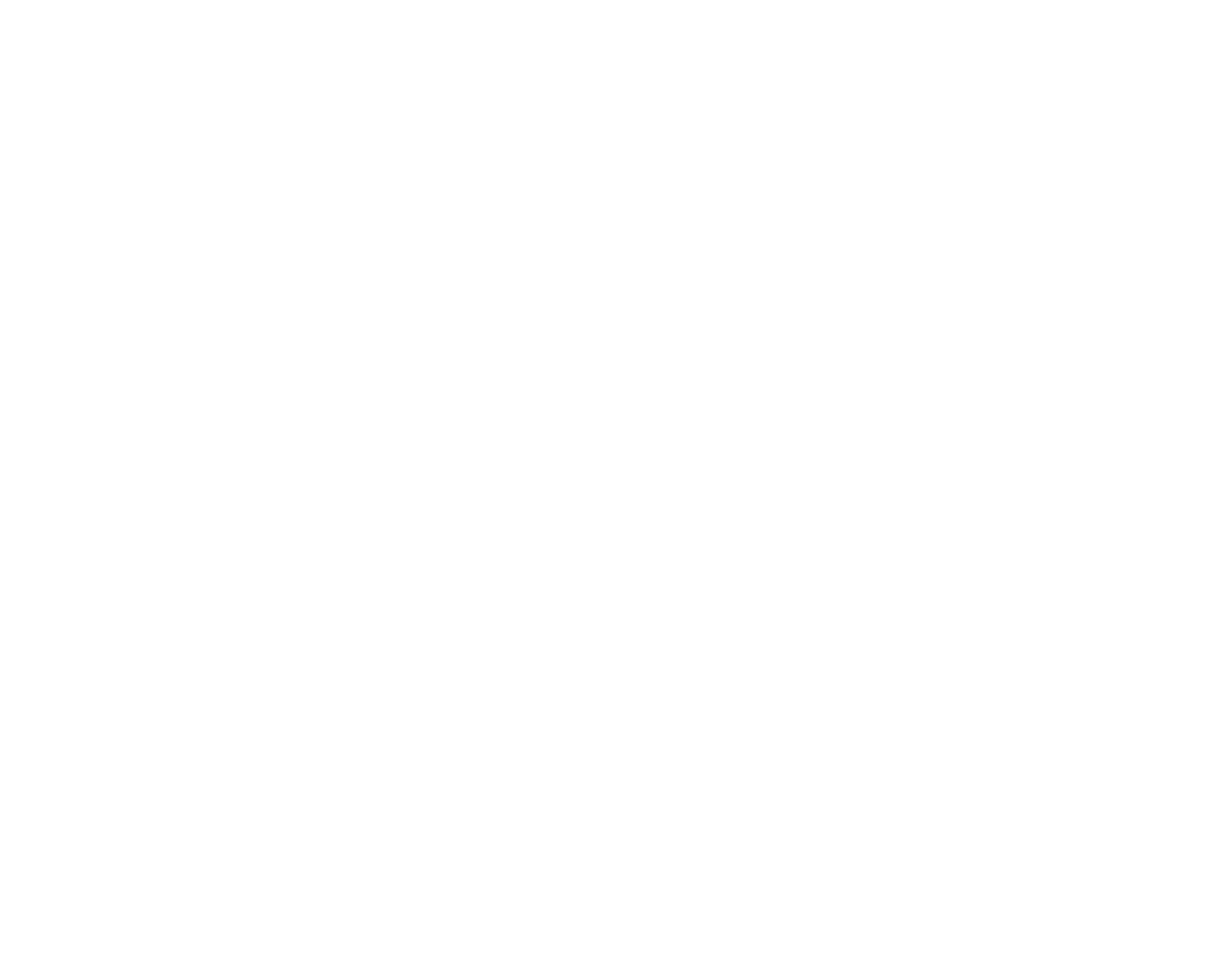
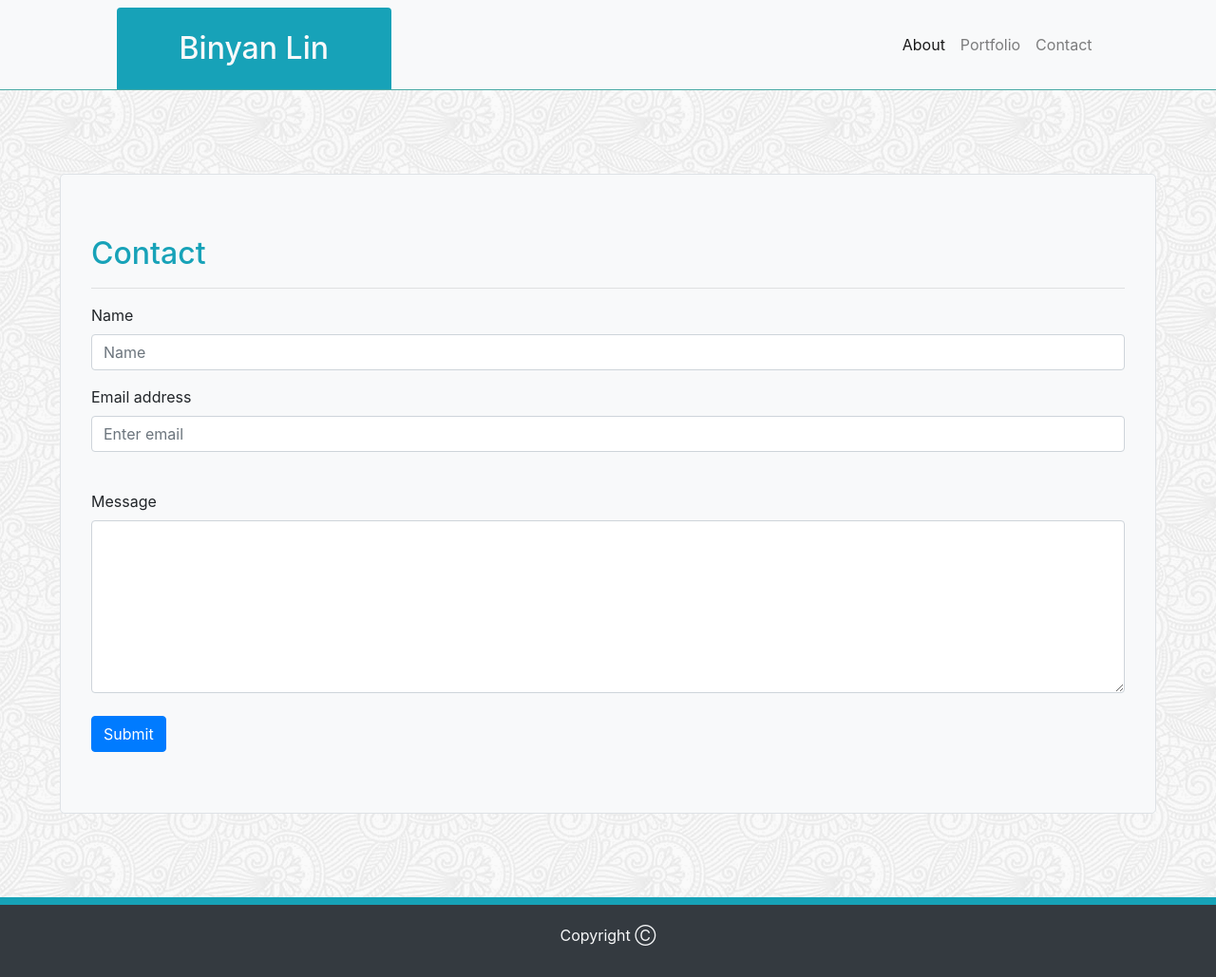
Before and after one commit to binyanlin/Bootstrap-Portfolio, a plain HTML site: page contact.html in a window 1280 px wide. Shown: the whole page at 95% size. Before the commit the page ends 800 px from the top, so only its background shows below. Drawn offline with nearby package versions, Linux system fonts and the light colour scheme.

Commit message:
drafted contacts page, still need to tweak portfolio alignment

```diff
--- a/contact.html
+++ b/contact.html
@@ -0,0 +1,91 @@
+<!DOCTYPE html>
+<html lang="en">
+<head>
+    <meta charset="UTF-8">
+    <meta name="viewport" content="width=device-width, initial-scale=1.0">
+    <meta http-equiv="X-UA-Compatible" content="ie=edge">
+    <link rel="stylesheet" type="text/css" href="./assets/css/reset.css"/>
+    <link rel="stylesheet" type="text/css" href="./assets/css/style.css"/>
+    <link rel="stylesheet" href="https://stackpath.bootstrapcdn.com/bootstrap/4.3.1/css/bootstrap.min.css" integrity="sha384-ggOyR0iXCbMQv3Xipma34MD+dH/1fQ784/j6cY/iJTQUOhcWr7x9JvoRxT2MZw1T" crossorigin="anonymous">
+    <title>Contact</title>
+</head>
+<body>
+    <!-- Navbar section -->
+    <nav class="navbar navbar-expand-sm navbar-light bg-light row">
+            <div class="col-sm-1"></div>
+            <div class="col-sm-3">
+                <h2 class="bg-info rounded-top text-center text-light py-4 head2">Binyan Lin</h2>
+            </div>
+
+            <button class="navbar-toggler mt-3" type="button" data-toggle="collapse" data-target="#navbarTogglerDemo02" aria-controls="navbarTogglerDemo02" aria-expanded="false" aria-label="Toggle navigation">
+            <span class="navbar-toggler-icon"></span>
+            </button>
+
+            <div class="col-sm-2"></div>
+            <div class="col-sm-5">
+                <div class="collapse navbar-collapse">
+                    <ul class="navbar-nav ml-auto mt-2 mt-lg-0">
+                        <li class="nav-item active">
+                            <a class="nav-link" href="./index.html">About</a>
+                        </li>
+                        <li class="nav-item">
+                            <a class="nav-link" href="./portfolio.html">Portfolio</a>
+                        </li>
+                        <li class="nav-item">
+                            <a class="nav-link" href="./contact.html">Contact</a>
+                        </li>
+                    </ul>
+                </div>
+            </div>
+            <div class="col-sm-1"></div>
+    </nav>
+
+
+<!-- End navbar section -->
+
+
+<!-- Start of background container -->
+<div class="container-fluid bloom" id="bgb">
+
+        <br><br><br>
+
+<!-- Main content in white box here -->
+    <div class="jumbotron mx-5 my-3 bg-light border">
+
+        <h2 class="text-info">Contact</h2>
+        <hr>
+
+        <form>
+            <div class="form-group">
+                <label>Name</label>
+                <input class="form-control" type="text" name="name" placeholder="Name">
+            </div>
+
+            <div class="form-group">
+                <label for="exampleInputEmail1">Email address</label>
+                <input type="email" class="form-control" id="exampleInputEmail1" aria-describedby="emailHelp" placeholder="Enter email">
+            </div>
+                <br>
+                <label>Message</label>
+                <textarea class="form-control" rows="7"></textarea>
+            <br>
+                <button type="submit" class="btn btn-primary">Submit</button>
+            </form>
+
+    </div>
+<!-- End main content section -->
+
+        <br><br><br>
+
+</div>
+<!-- End background and main text area -->
+
+<!-- Footer section -->
+<div class="container-fluid bg-dark p-3" id="foot">
+    <footer>
+        <p class="text-center text-light mt-1">Copyright Ⓒ</p>
+    </footer>
+</div>
+<!-- End Footer -->
+</body>
+</html>
```
Also changed, not shown: index.html (+0 -1 lines), portfolio.html (+13 -5 lines).
